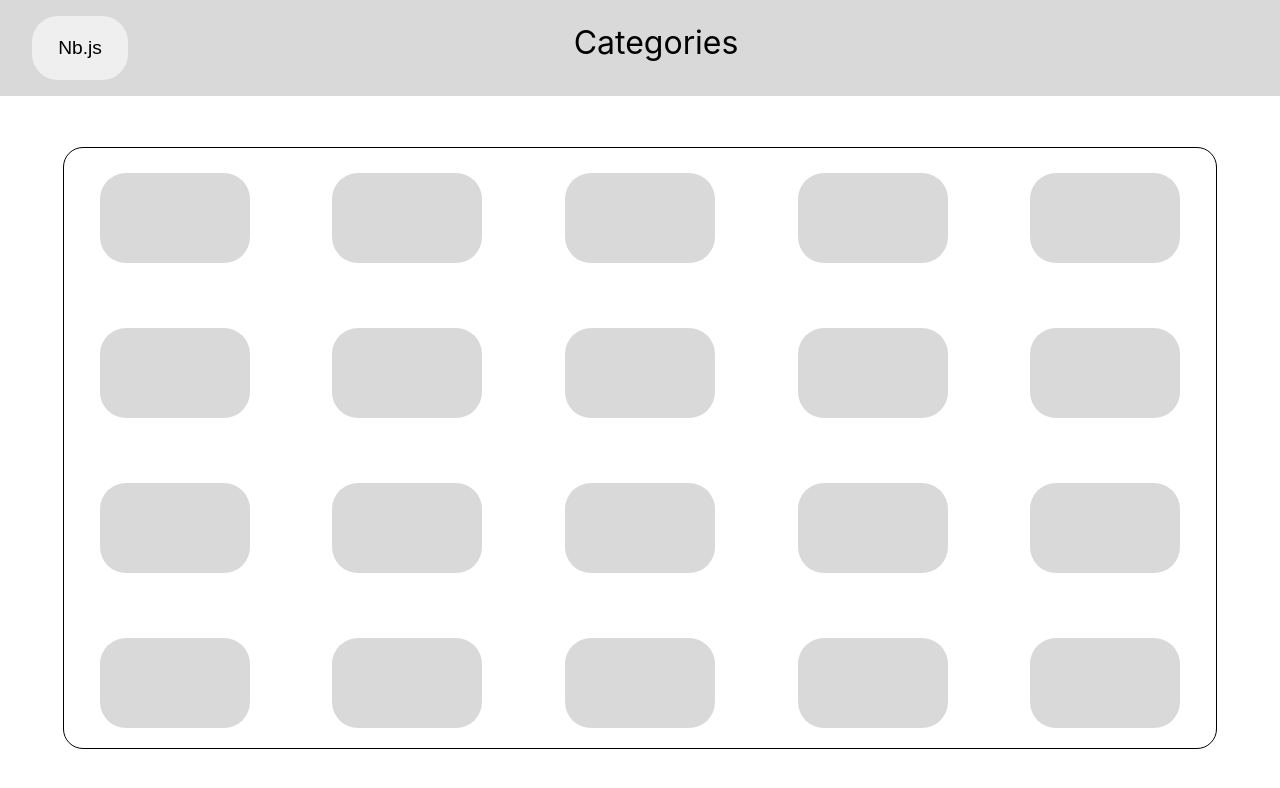
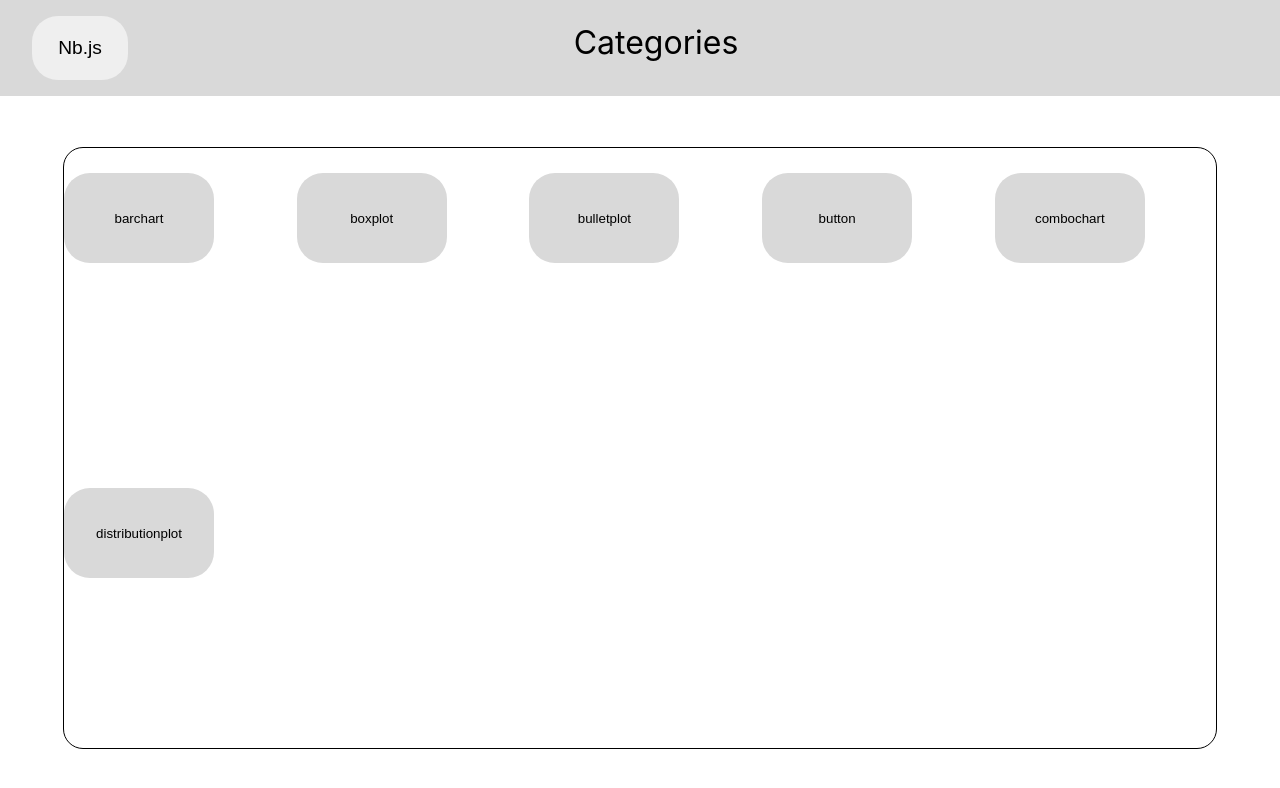
Before and after one commit to CalibrateGlobal/nebula.js-library, a React (Create React App) app: page / in a window 1280 px wide. Shown: the top 788 px of the page. Built offline with nearby package versions, Linux system fonts and the light colour scheme; what @nebula.js/stardust would draw is missing.

Commit message:
Added chart buttons and links to pages

```diff
--- a/src/App.js
+++ b/src/App.js
@@ -10,6 +10,7 @@ const App = () => {
     <BrowserRouter>
       <Routes>
         <Route path="/" element={<Dashboard />} />
+        <Route path="/chart/:category" element={<TestPage />} />
         <Route path="/test" element={<TestPage />} />
         <Route path="/test2" element={<TestPage2 />} />
       </Routes>
--- a/src/pages/Dashboard.jsx
+++ b/src/pages/Dashboard.jsx
@@ -1,6 +1,7 @@
 import React from 'react';
 import styled from 'styled-components';
 import chartList from '../data/chartList';
+import { Link, useParams } from 'react-router-dom';
 
 const StyledScreenContainer = styled.main`
   display: flex;
@@ -93,8 +94,10 @@ const Dashboard = () => {
         <span style={{ width: '6rem' }}></span>
       </StyledNavBar>
       <StyledChartListContainer>
-        {tempArray.map((item) => (
-          <StyledChartItem></StyledChartItem>
+        {chartList.map((item) => (
+          <Link to={`chart/${item.category}`}>
+            <StyledChartItem>{item.category}</StyledChartItem>
+          </Link>
         ))}
       </StyledChartListContainer>
     </StyledScreenContainer>
--- a/src/pages/TestPage.jsx
+++ b/src/pages/TestPage.jsx
@@ -2,6 +2,7 @@ import React, { useState, useCallback, useEffect, useRef } from 'react';
 import styled from 'styled-components';
 import useQlik from '../utils/qlik/useQlik';
 import chartList from '../data/chartList';
+import { Link, useParams } from 'react-router-dom';
 
 const StyledPageContainer = styled.div`
   height: 100vh;
@@ -16,8 +17,10 @@ const StyledChartContainer = styled.div`
 `;
 
 const TestPage = () => {
-  const appId = chartList[2].appId;
-  const chartId = chartList[2].subcategories[1].chartId;
+  const { category } = useParams();
+  const chartIndex = chartList.findIndex((x) => x.category === category);
+  const appId = chartList[chartIndex].appId;
+  const chartId = chartList[chartIndex].subcategories[1].chartId;
 
   const { nebula } = useQlik(appId);
 
```
